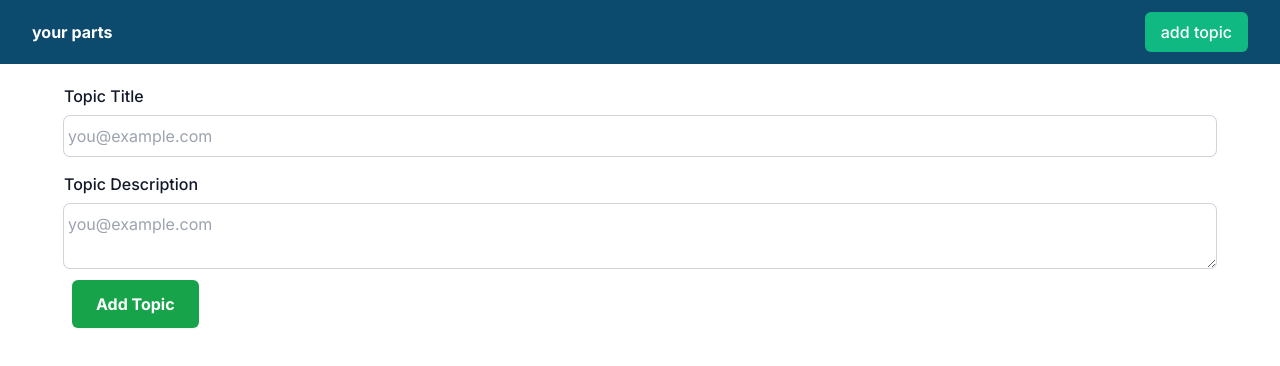
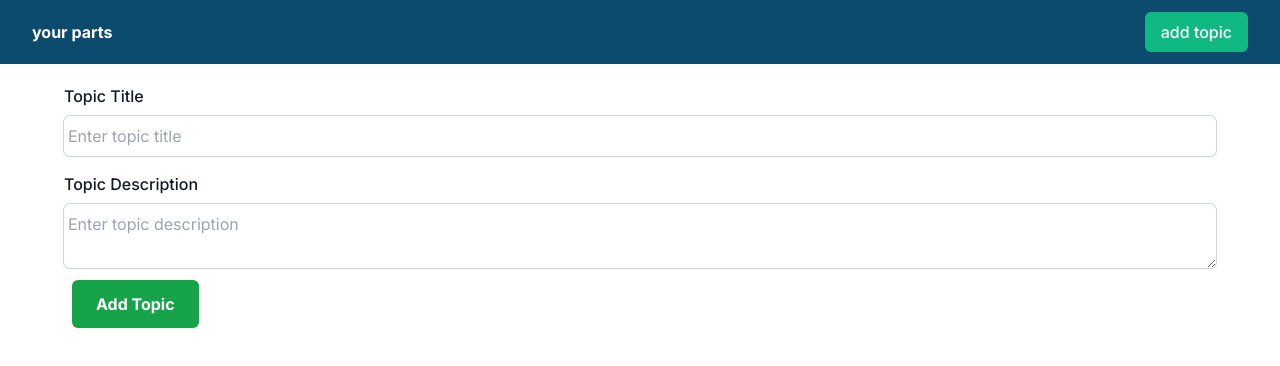
Before and after one commit to Nourfawzy-x/yourparts, a Next.js app: page /AddTopic in a window 1280 px wide. Shown: the top 366 px of the page. Built offline with nearby package versions, Linux system fonts and the light colour scheme.

Commit message:
implement add topic function

```diff
--- a/db.json
+++ b/db.json
@@ -1,6 +1,159 @@
 {
   "topics": [
-    { "id": 1, "title": "Topic 1", "description": "Description for topic 1" },
-    { "id": 2, "title": "Topic 2", "description": "Description for topic 2" }
+    {
+      "id": "1",
+      "title": "Topic 1",
+      "description": "Description for topic 1"
+    },
+    {
+      "id": "2",
+      "title": "Topic 2",
+      "description": "Description for topic 2"
+    },
+    {
+      "id": "f46a",
+      "title": "topic 3",
+      "description": "description topic 3"
+    },
+    {
+      "id": "f775",
+      "title": "topic 3",
+      "description": "description topic 3"
+    },
+    {
+      "id": "560d",
+      "title": "topic 3",
+      "description": "description topic 3"
+    },
+    {
+      "id": "d084",
+      "title": "topic 3",
+      "description": "description topic 3"
+    },
+    {
+      "id": "80c7",
+      "title": "jijiop",
+      "description": "iojiojioio"
+    },
+    {
+      "id": "e3a9",
+      "title": "okpok",
+      "description": "opkpo"
+    },
+    {
+      "id": "b1f5",
+      "title": "okpok",
+      "description": "opkpo"
+    },
+    {
+      "id": "707e",
+      "title": "okpok",
+      "description": "opkpo"
+    },
+    {
+      "id": "bc92",
+      "title": "okpok",
+      "description": "opkpo"
+    },
+    {
+      "id": "95f6",
+      "title": "okpok",
+      "description": "opkpo"
+    },
+    {
+      "id": "a25f",
+      "title": "okpok",
+      "description": "opkpo"
+    },
+    {
+      "id": "fb09",
+      "title": "okpok",
+      "description": "opkpo"
+    },
+    {
+      "id": "d22c",
+      "title": "okpok",
+      "description": "opkpo"
+    },
+    {
+      "id": "a0a2",
+      "title": "okpok",
+      "description": "opkpo"
+    },
+    {
+      "id": "1811",
+      "title": "okpok",
+      "description": "opkpo"
+    },
+    {
+      "id": "8d63",
+      "title": "okpok",
+      "description": "opkpo"
+    },
+    {
+      "id": "eb79",
+      "title": "okpok",
+      "description": "opkpo"
+    },
+    {
+      "id": "1f2b",
+      "title": "okpok",
+      "description": "opkpo"
+    },
+    {
+      "id": "2be8",
+      "title": "okpok",
+      "description": "opkpo"
+    },
+    {
+      "id": "fdfc",
+      "title": "okpok",
+      "description": "opkpo"
+    },
+    {
+      "id": "466c",
+      "title": "okpok",
+      "description": "opkpo"
+    },
+    {
+      "id": "cd69",
+      "title": "okpok",
+      "description": "opkpo"
+    },
+    {
+      "id": "f977",
+      "title": "okpok",
+      "description": "opkpo"
+    },
+    {
+      "id": "e31e",
+      "title": "okpok",
+      "description": "opkpo"
+    },
+    {
+      "id": "6bad",
+      "title": "okpok",
+      "description": "opkpo"
+    },
+    {
+      "id": "a802",
+      "title": "yes",
+      "description": "jknnj"
+    },
+    {
+      "id": "a144",
+      "title": "njuio",
+      "description": "opkjiop"
+    },
+    {
+      "id": "1cd6",
+      "title": "no",
+      "description": "yes"
+    },
+    {
+      "id": "daf6",
+      "title": "nour",
+      "description": "hassan"
+    }
   ]
 }
--- a/src/app/AddTopic/page.tsx
+++ b/src/app/AddTopic/page.tsx
@@ -1,10 +1,45 @@
+"use client";
+import { useState } from "react";
+import { useRouter } from "next/navigation";
+
 export default function AddTopic() {
+  const router = useRouter();
+  const [title, setTitle] = useState("");
+  const [description, setDescription] = useState("");
+
+  const handleSubmit = async (e: any) => {
+    e.preventDefault();
+    if (!title || !description) {
+      alert("Title and description are required");
+      return;
+    }
+    try {
+      const res = await fetch("http://localhost:3001/topics", {
+        method: "POST",
+        headers: {
+          "Content-Type": "application/json",
+        },
+        body: JSON.stringify({ title, description }),
+      });
+
+      if (!res.ok) {
+        throw new Error("Failed to create a topic");
+      }
+
+      const data = await res.json();
+      console.log(data);
+
+      router.push("/");
+    } catch (error) {
+      console.log("Error:", error);
+    }
+  };
+
   return (
-    <>
-      <form className="my-5">
+    <form onSubmit={handleSubmit} className="my-5">
       <div className="mt-4">
         <label
-            htmlFor="email"
+          htmlFor="title"
           className="block text-base font-medium leading-6 text-gray-900"
         >
           Topic Title
@@ -12,37 +47,40 @@ export default function AddTopic() {
         <div className="mt-2">
           <input
             type="text"
-              name="topic title"
-              id="topic title"
+            onChange={(e) => setTitle(e.target.value)}
+            value={title}
+            name="title"
+            id="title"
             className="block w-full rounded-md border-0 py-2 px-1 text-gray-900 shadow-sm ring-1 ring-gray-300 placeholder:text-gray-400 focus:ring-2 focus:ring-inset focus:ring-indigo-600"
-              placeholder="you@example.com"
+            placeholder="Enter topic title"
           />
         </div>
       </div>
       <div className="mt-4">
         <label
-            htmlFor="topic description"
+          htmlFor="description"
           className="block text-base font-medium leading-6 text-gray-900"
         >
           Topic Description
         </label>
         <div className="mt-2">
           <textarea
-              id="topic description"
+            id="description"
             className="block w-full rounded-md border-0 py-2 px-1 text-gray-900 shadow-sm ring-1 ring-gray-300 placeholder:text-gray-400 focus:ring-2 focus:ring-inset focus:ring-indigo-600"
-              placeholder="you@example.com"
+            placeholder="Enter topic description"
+            onChange={(e) => setDescription(e.target.value)}
+            value={description}
           ></textarea>
         </div>
       </div>
       <div className="my-3">
         <button
-            type="button"
-            className="btn mx-2 bg-green-600 rounded-md px-6 text-center py-3 font-bold text-white shadow-sm hover:bg-white hover:outline-green-600 hover:text-green-600 hover:outline transition-transform  "
+          type="submit"
+          className="btn mx-2 bg-green-600 rounded-md px-6 text-center py-3 font-bold text-white shadow-sm hover:bg-white hover:outline-green-600 hover:text-green-600 hover:outline transition-transform"
         >
           Add Topic
         </button>
       </div>
     </form>
-    </>
   );
 }
```
Lines whose indentation alone changed are shown as unchanged.
